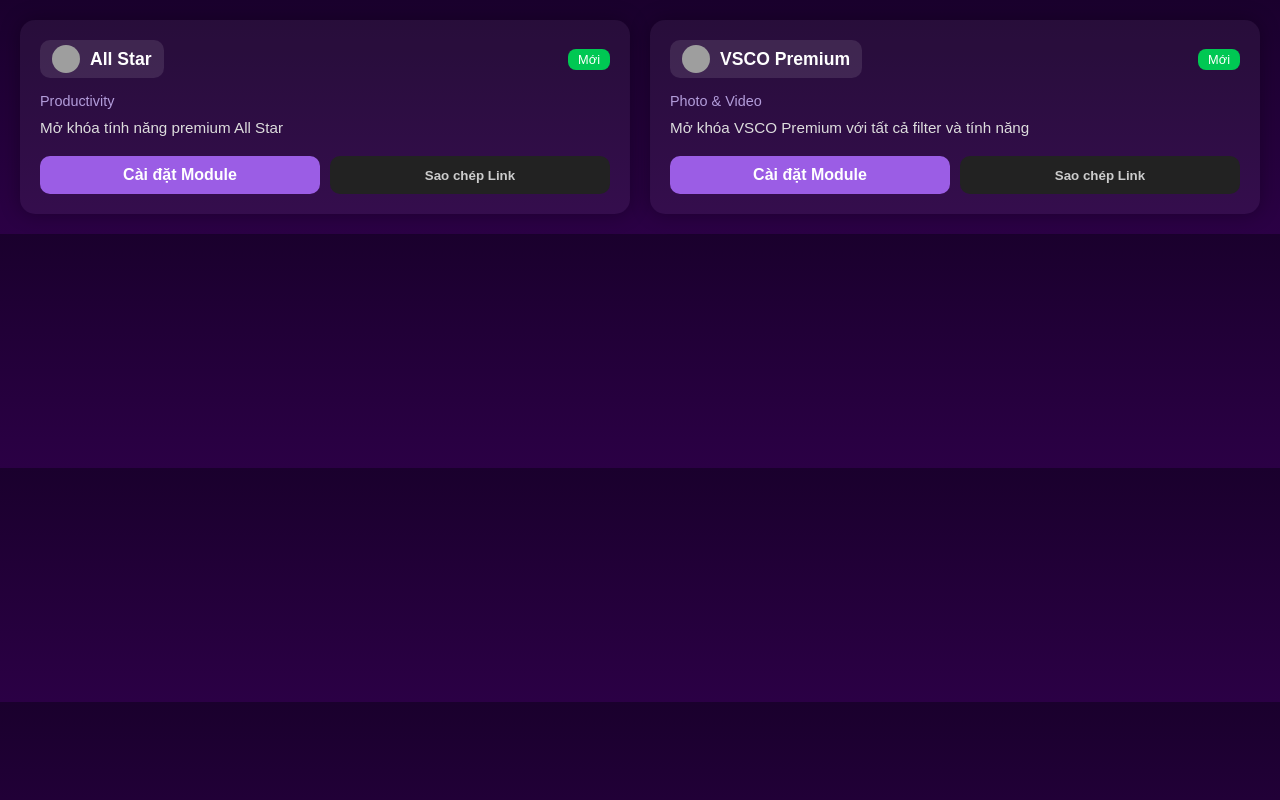
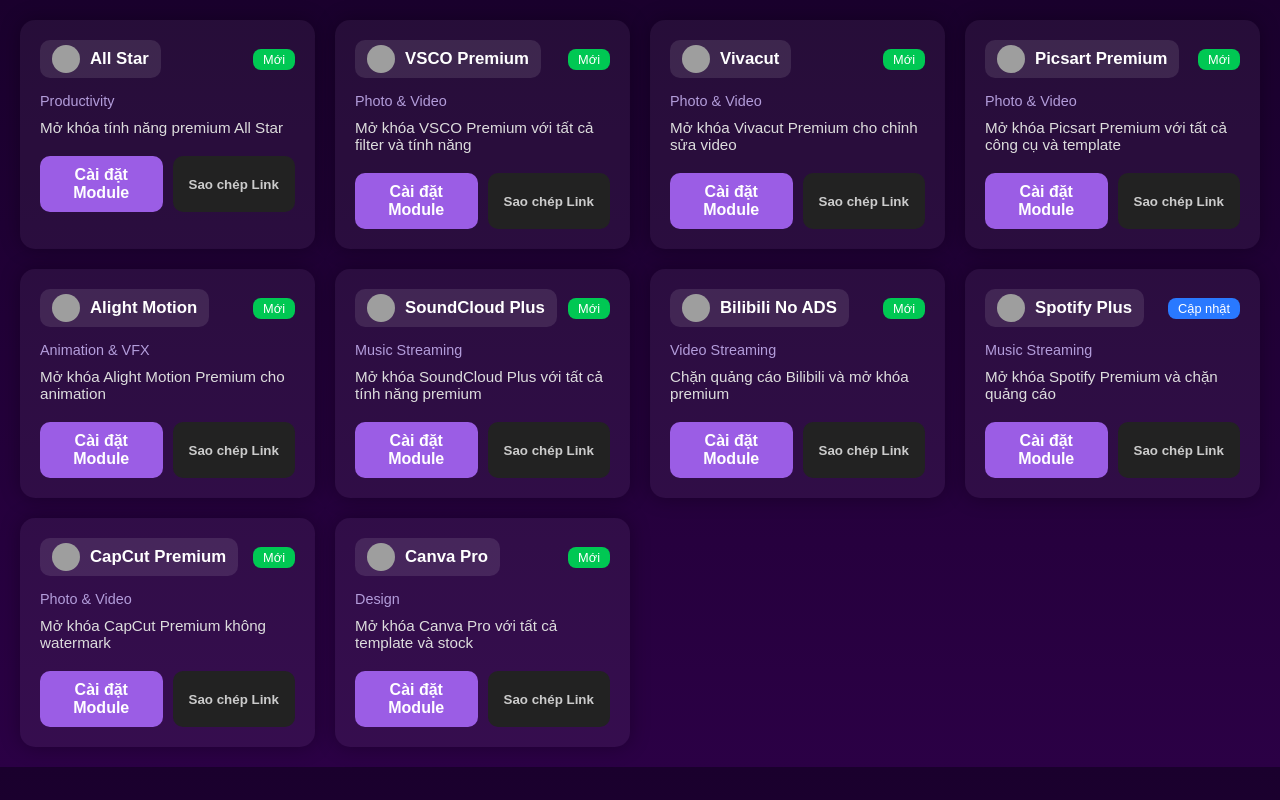
Before and after one commit to LiamxDdugnn/modules, a plain HTML site: page index.html in a window 1280 px wide. Drawn offline with Linux system fonts and the light colour scheme; grey boxes are pictures that could not be loaded.

Commit message:
Update index.html

```diff
--- a/index.html
+++ b/index.html
@@ -51,7 +51,7 @@
 
     .title-box h3 {
       margin: 0;
-      font-size: 1.1em;
+      font-size: 1.05em;
     }
 
     .tag {
@@ -116,7 +116,7 @@
 <body>
 
   <div class="grid">
-    <!-- Module 1 -->
+    <!-- 1 -->
     <div class="card">
       <div class="card-header">
         <div class="title-box">
@@ -133,7 +133,7 @@
       </div>
     </div>
 
-    <!-- Module 2 -->
+    <!-- 2 -->
     <div class="card">
       <div class="card-header">
         <div class="title-box">
@@ -150,7 +150,141 @@
       </div>
     </div>
 
-    <!-- Bạn có thể lặp lại các module khác tương tự, chỉ đổi icon + tên + link -->
+    <!-- 3 -->
+    <div class="card">
+      <div class="card-header">
+        <div class="title-box">
+          <img src="https://img.icons8.com/color/48/video-editing.png" alt="Vivacut">
+          <h3>Vivacut</h3>
+        </div>
+        <span class="tag">Mới</span>
+      </div>
+      <div class="category">Photo & Video</div>
+      <div class="description">Mở khóa Vivacut Premium cho chỉnh sửa video</div>
+      <div class="buttons">
+        <a href="https://example.com/vivacut" class="btn install" target="_blank">Cài đặt Module</a>
+        <button class="btn link" onclick="copyLink('https://example.com/vivacut')">Sao chép Link</button>
+      </div>
+    </div>
+
+    <!-- 4 -->
+    <div class="card">
+      <div class="card-header">
+        <div class="title-box">
+          <img src="https://img.icons8.com/color/48/image.png" alt="Picsart">
+          <h3>Picsart Premium</h3>
+        </div>
+        <span class="tag">Mới</span>
+      </div>
+      <div class="category">Photo & Video</div>
+      <div class="description">Mở khóa Picsart Premium với tất cả công cụ và template</div>
+      <div class="buttons">
+        <a href="https://example.com/picsart" class="btn install" target="_blank">Cài đặt Module</a>
+        <button class="btn link" onclick="copyLink('https://example.com/picsart')">Sao chép Link</button>
+      </div>
+    </div>
+
+    <!-- 5 -->
+    <div class="card">
+      <div class="card-header">
+        <div class="title-box">
+          <img src="https://img.icons8.com/color/48/motion-graphics.png" alt="Alight Motion">
+          <h3>Alight Motion</h3>
+        </div>
+        <span class="tag">Mới</span>
+      </div>
+      <div class="category">Animation & VFX</div>
+      <div class="description">Mở khóa Alight Motion Premium cho animation</div>
+      <div class="buttons">
+        <a href="https://example.com/alightmotion" class="btn install" target="_blank">Cài đặt Module</a>
+        <button class="btn link" onclick="copyLink('https://example.com/alightmotion')">Sao chép Link</button>
+      </div>
+    </div>
+
+    <!-- 6 -->
+    <div class="card">
+      <div class="card-header">
+        <div class="title-box">
+          <img src="https://img.icons8.com/color/48/soundcloud.png" alt="SoundCloud">
+          <h3>SoundCloud Plus</h3>
+        </div>
+        <span class="tag">Mới</span>
+      </div>
+      <div class="category">Music Streaming</div>
+      <div class="description">Mở khóa SoundCloud Plus với tất cả tính năng premium</div>
+      <div class="buttons">
+        <a href="https://example.com/soundcloud" class="btn install" target="_blank">Cài đặt Module</a>
+        <button class="btn link" onclick="copyLink('https://example.com/soundcloud')">Sao chép Link</button>
+      </div>
+    </div>
+
+    <!-- 7 -->
+    <div class="card">
+      <div class="card-header">
+        <div class="title-box">
+          <img src="https://img.icons8.com/color/48/tv-show.png" alt="Bilibili">
+          <h3>Bilibili No ADS</h3>
+        </div>
+        <span class="tag">Mới</span>
+      </div>
+      <div class="category">Video Streaming</div>
+      <div class="description">Chặn quảng cáo Bilibili và mở khóa premium</div>
+      <div class="buttons">
+        <a href="https://example.com/bilibili" class="btn install" target="_blank">Cài đặt Module</a>
+        <button class="btn link" onclick="copyLink('https://example.com/bilibili')">Sao chép Link</button>
+      </div>
+    </div>
+
+    <!-- 8 -->
+    <div class="card">
+      <div class="card-header">
+        <div class="title-box">
+          <img src="https://img.icons8.com/color/48/spotify.png" alt="Spotify">
+          <h3>Spotify Plus</h3>
+        </div>
+        <span class="tag update">Cập nhật</span>
+      </div>
+      <div class="category">Music Streaming</div>
+      <div class="description">Mở khóa Spotify Premium và chặn quảng cáo</div>
+      <div class="buttons">
+        <a href="https://example.com/spotify" class="btn install" target="_blank">Cài đặt Module</a>
+        <button class="btn link" onclick="copyLink('https://example.com/spotify')">Sao chép Link</button>
+      </div>
+    </div>
+
+    <!-- 9 -->
+    <div class="card">
+      <div class="card-header">
+        <div class="title-box">
+          <img src="https://img.icons8.com/color/48/video.png" alt="CapCut">
+          <h3>CapCut Premium</h3>
+        </div>
+        <span class="tag">Mới</span>
+      </div>
+      <div class="category">Photo & Video</div>
+      <div class="description">Mở khóa CapCut Premium không watermark</div>
+      <div class="buttons">
+        <a href="https://example.com/capcut" class="btn install" target="_blank">Cài đặt Module</a>
+        <button class="btn link" onclick="copyLink('https://example.com/capcut')">Sao chép Link</button>
+      </div>
+    </div>
+
+    <!-- 10 -->
+    <div class="card">
+      <div class="card-header">
+        <div class="title-box">
+          <img src="https://img.icons8.com/color/48/canva.png" alt="Canva">
+          <h3>Canva Pro</h3>
+        </div>
+        <span class="tag">Mới</span>
+      </div>
+      <div class="category">Design</div>
+      <div class="description">Mở khóa Canva Pro với tất cả template và stock</div>
+      <div class="buttons">
+        <a href="https://example.com/canva" class="btn install" target="_blank">Cài đặt Module</a>
+        <button class="btn link" onclick="copyLink('https://example.com/canva')">Sao chép Link</button>
+      </div>
+    </div>
   </div>
 
   <script>
```
